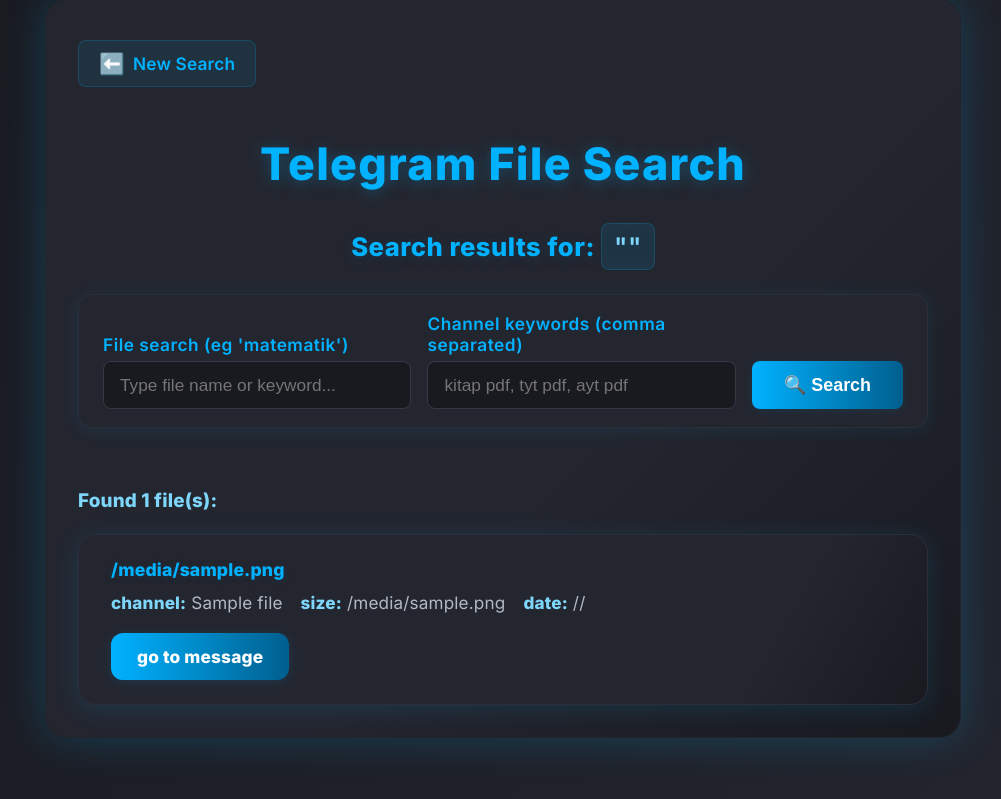
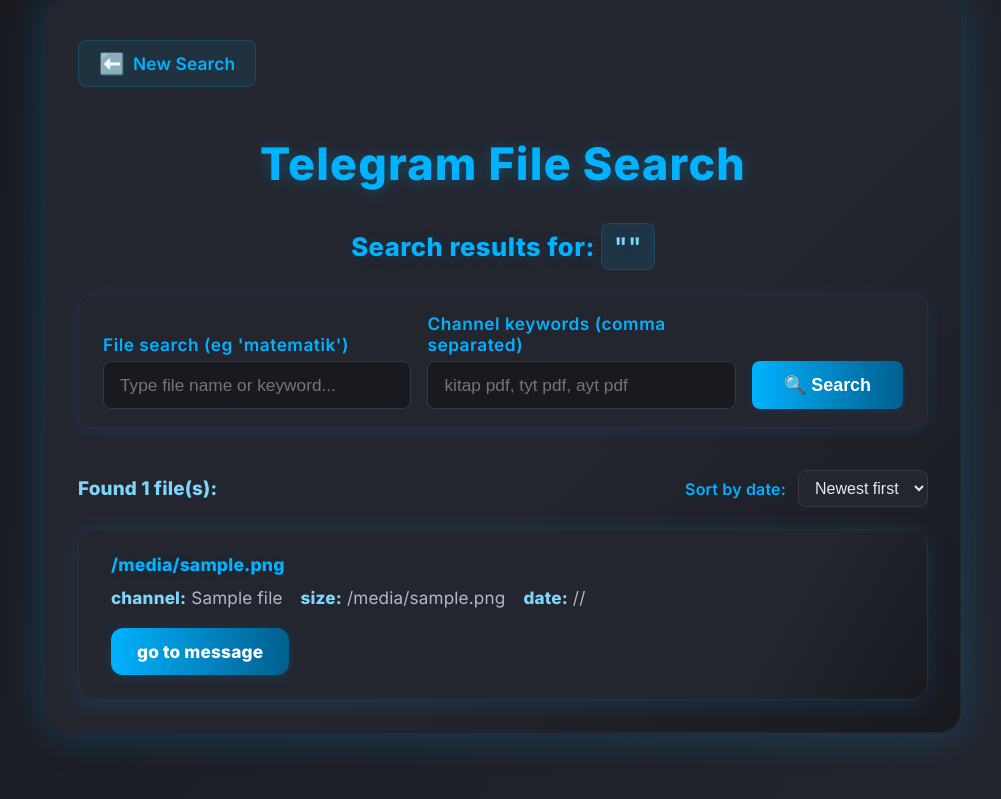
Before and after one commit to madman38/tg-mass-file-search, a Flask app: template templates/results.html in a window 1280 px wide. Shown: the part 49-848 px from the top of the page, without its empty margins (137-1138 px from the left). Run offline with Flask 2, Linux system fonts and the light colour scheme; the template is opened without the code that fills it: most values are stand-ins (such as "Sample title", 1, 10 or a date in 2020); parts of the project's set-up code (start-up, migrations or seed data) failed here and were passed over.

Commit message:
Update: results.html added sorting feature by date

```diff
--- a/templates/results.html
+++ b/templates/results.html
@@ -28,10 +28,19 @@
         </div>
 
         {% if results %}
-            <p style="color: #7ed6fa; font-size: 1.18em; font-weight: 700; margin-bottom: 22px;">Found {{ results|length }} file(s):</p>
-            <div style="display: flex; flex-direction: column; gap: 26px;">
+            <div style="display: flex; justify-content: space-between; align-items: center; margin-bottom: 22px; flex-wrap: wrap; gap: 12px;">
+                <p style="color: #7ed6fa; font-size: 1.18em; font-weight: 700; margin: 0;">Found {{ results|length }} file(s):</p>
+                <div style="display: flex; align-items: center; gap: 12px;">
+                    <label for="sortBy" style="color: #00b2ff; font-weight: 600; font-size: 1em;">Sort by date:</label>
+                    <select id="sortBy" style="background: #23262f; color: #e3eaf0; border: 1px solid #353945; border-radius: 8px; padding: 8px 12px; font-size: 1em; outline: none; cursor: pointer; transition: border-color 0.2s;">
+                        <option value="newest">Newest first</option>
+                        <option value="oldest">Oldest first</option>
+                    </select>
+                </div>
+            </div>
+            <div id="resultsContainer" style="display: flex; flex-direction: column; gap: 26px;">
             {% for file in results %}
-                <div class="result-item" style="border: 1.5px solid #2c2f3a; padding: 24px 32px; border-radius: 18px; background: linear-gradient(120deg, #23262f 80%, #181a20 100%); box-shadow: 0 4px 24px rgba(0,178,255,0.13); transition: box-shadow 0.2s; overflow-wrap: anywhere; word-break: break-all;">
+                <div class="result-item" data-date="{{ file.date }}" style="border: 1.5px solid #2c2f3a; padding: 24px 32px; border-radius: 18px; background: linear-gradient(120deg, #23262f 80%, #181a20 100%); box-shadow: 0 4px 24px rgba(0,178,255,0.13); transition: box-shadow 0.2s; overflow-wrap: anywhere; word-break: break-all;">
                     <h3 style="margin-top: 0; color: #00b2ff; font-size: 1.1em; font-weight: 700; margin-bottom: 12px; text-shadow: 0 1px 8px #005f8e22; overflow-wrap: anywhere; word-break: break-all; max-width: 100%; white-space: normal;">{{ file.filename }}</h3>
                     <div style="display: flex; flex-wrap: wrap; gap: 18px; margin-bottom: 8px;">
                         <span style="font-size: 1.07em; color: #b2b8c6;"><strong style="color: #7ed6fa;">channel:</strong> {{ file.channel_name }}</span>
@@ -92,7 +101,46 @@
                 font-size: 1em !important;
                 padding: 8px 16px !important;
             }
+            div[style*="justify-content: space-between"] {
+                flex-direction: column !important;
+                align-items: flex-start !important;
+                gap: 16px !important;
+            }
+        }
+
+        #sortBy:focus {
+            border-color: #00b2ff !important;
+            background-color: #181a20 !important;
         }
     </style>
+
+    <script>
+        document.getElementById('sortBy').addEventListener('change', function() {
+            const container = document.getElementById('resultsContainer');
+            const items = Array.from(container.querySelectorAll('.result-item'));
+            const sortBy = this.value;
+
+            items.sort((a, b) => {
+                const dateA = a.getAttribute('data-date');
+                const dateB = b.getAttribute('data-date');
+
+                // Handle N/A dates by treating them as very old dates
+                const dateAValue = dateA === 'N/A' || !dateA ? new Date('1900-01-01') : new Date(dateA);
+                const dateBValue = dateB === 'N/A' || !dateB ? new Date('1900-01-01') : new Date(dateB);
+
+                if (sortBy === 'newest') {
+                    return dateBValue - dateAValue; // Newest first
+                } else {
+                    return dateAValue - dateBValue; // Oldest first
+                }
+            });
+
+            // Clear container and re-append sorted items
+            container.innerHTML = '';
+            items.forEach(item => {
+                container.appendChild(item);
+            });
+        });
+    </script>
 </body>
 </html>
```
